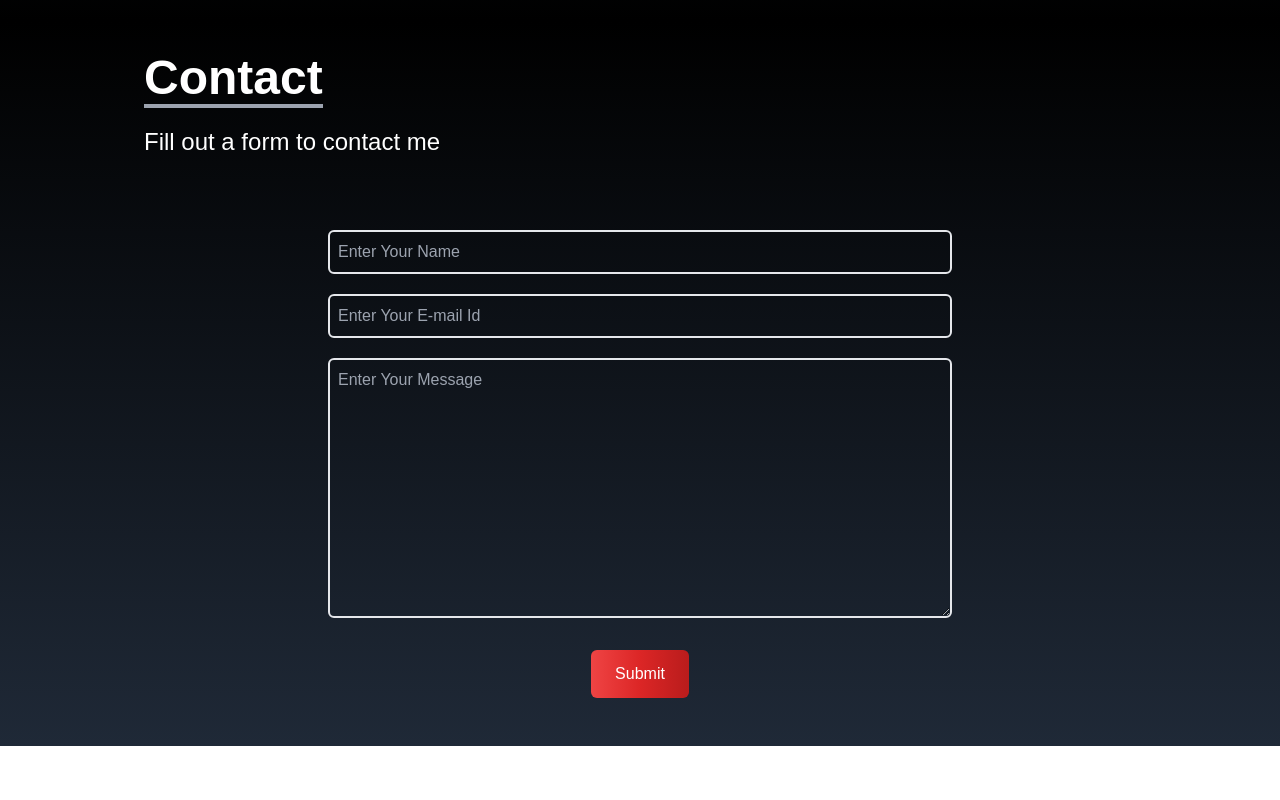
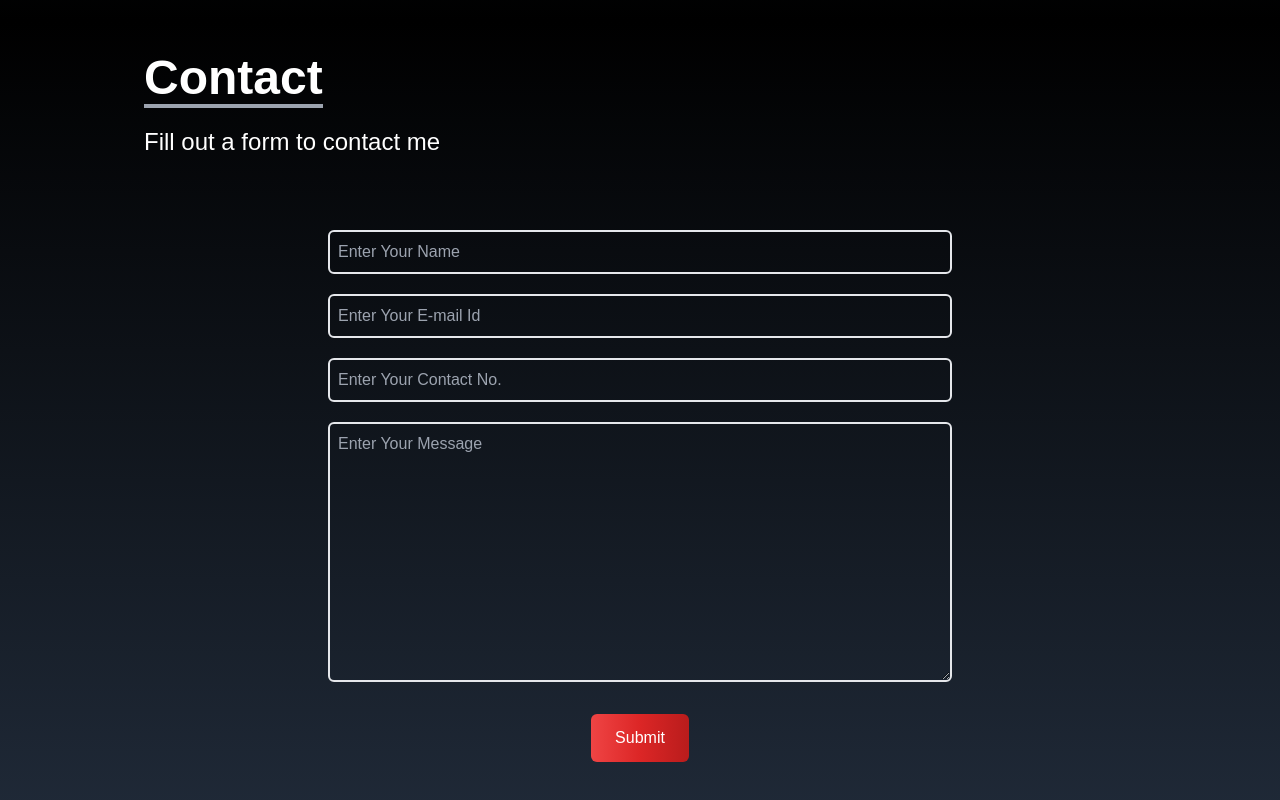
Before and after one commit to priyankRaiyani19/PersonalPortfolio, a React (Create React App) app: page / in a window 1280 px wide. Shown: the part 3178-3978 px from the top of the page. Before the commit the page ends 3924 px from the top, so only its background shows below. Built offline with nearby package versions, Linux system fonts and the light colour scheme; a web font is replaced by a local one.

Commit message:
Add fireBase to collact the details of form

```diff
--- a/package.json
+++ b/package.json
@@ -6,6 +6,8 @@
     "@testing-library/jest-dom": "^5.17.0",
     "@testing-library/react": "^13.4.0",
     "@testing-library/user-event": "^13.5.0",
+    "firebase": "^10.12.3",
+    "firestore": "^1.1.6",
     "nodemon": "^3.1.4",
     "react": "^18.3.1",
     "react-dom": "^18.3.1",
@@ -40,6 +42,5 @@
   },
   "devDependencies": {
     "tailwindcss": "^3.4.4"
-
   }
 }
--- a/src/App.js
+++ b/src/App.js
@@ -1,3 +1,4 @@
+// App.js
 import React from "react";
 import NavBar from "./components/NavBar";
 import Home from "./components/Home";
@@ -6,20 +7,18 @@ import About from "./components/About";
 import Portfolio from "./components/Portfolio";
 import Experience from "./components/Experience";
 import Contact from "./components/Contact";
-
+import { db } from "./components/fireBase";  // Ensure the correct path to firebase.js
 
 function App() {
     return (
         <div>
-            <NavBar/>
-            <Home/>
-            <About/>
-            <Portfolio/>
-            <Experience/>
-            <Contact/>
-            <SocialLinks/>
-
-
+            <NavBar />
+            <Home />
+            <About />
+            <Portfolio />
+            <Experience />
+            <Contact db={db} />
+            <SocialLinks />
         </div>
     );
 }
--- a/src/components/Contact.js
+++ b/src/components/Contact.js
@@ -1,53 +1,101 @@
-import React from 'react';
+import React, { useState } from 'react';
+import {  setDoc, doc} from "firebase/firestore";
 
-const Contact = () => {
+const Contact = ({ db }) => {
+    const [profile, setProfile] = useState({
+        nameField: "",
+        emailField: "",
+        messageField: "",
+        contactField:"",
+    });
+
+    const handleChange = (event) => {
+        const { id, value } = event.target;
+        setProfile((prevProfile) => ({
+            ...prevProfile,
+            [id]: value,
+        }));
+    };
+
+    const handleSubmit = async (e) => {
+        e.preventDefault();
+        const customId = profile.emailField; // Use email as the custom ID, you can generate any custom ID here
+        try {
+            await setDoc(doc(db, "FormDetails", customId), {
+                name: profile.nameField,
+                mail: profile.emailField,
+                message: profile.messageField,
+            });
+            alert("Form successfully submitted!");
+            // window.location.reload();
+            setProfile({
+                nameField: "",
+                emailField: "",
+                messageField: "",
+                contactField:"",
+            });
+        } catch (error) {
+            alert(error.message);
+        }
+    };
+
     return (
-        <div name="Contact" className="bg-gradient-to-b from-black to-gray-800
-         w-full text-white p-4 ">
-            <div className= " flex flex-col p-4 justify-center max-w-screen-lg mx-auto h-full">
+        <div name="Contact" className="bg-gradient-to-b from-black to-gray-800 w-full text-white p-4">
+            <div className="flex flex-col p-4 justify-center max-w-screen-lg mx-auto h-full">
                 <div className="pb-8">
-                    <p className="text-5xl font-bold inline border-b-4 border-gray-400 ">Contact</p>
+                    <p className="text-5xl font-bold inline border-b-4 border-gray-400">Contact</p>
                     <p className="py-6 text-2xl">Fill out a form to contact me</p>
                 </div>
             </div>
 
-            <div className="flex justify-center items-center " >
-                <form action="https://getform.io/f/byvpkola" method="POST" className="flex flex-col w-full md:w-1/2 ">
-
-                    <input type="text"
-                           name="name"
-                           required={true}
-                           placeholder="Enter Your Name"
-                           className="p-2 bg-transparent border-2 rounded-md text-white focus:outline-none "
+            <div className="flex justify-center items-center">
+                <form onSubmit={handleSubmit} className="flex flex-col w-full md:w-1/2">
+                    <input
+                        type="text"
+                        id="nameField"
+                        onChange={handleChange}
+                        value={profile.nameField}
+                        required
+                        placeholder="Enter Your Name"
+                        className="p-2 bg-transparent border-2 rounded-md text-white focus:outline-none"
                     />
-                    <input type="email"
-                           name="mail"
-                           required={true}
-                           placeholder="Enter Your E-mail Id"
-                           className="p-2 my-5 bg-transparent border-2 rounded-md text-white focus:outline-none "
+                    <input
+                        type="email"
+                        id="emailField"
+                        pattern="[a-z0-9._%+-]+@[a-z0-9.-]+\.[a-z]{2,4}$"
+                        minlength={10} maxlength={20}
+                        onChange={handleChange}
+                        value={profile.emailField}
+                        required
+                        placeholder="Enter Your E-mail Id"
+                        className="p-2 my-5 bg-transparent border-2 rounded-md text-white focus:outline-none"
                     />
-                    <textarea name="message"
-                              id=""
-                              required={true}
-                              rows={10}
-                              placeholder="Enter Your Message"
-                              className="p-2 bg-transparent border-2 rounded-md text-white focus:outline-none ">
-
-                    </textarea>
-                    <button type="submit"
-                            className="text-white px-6 py-3 my-8 mx-auto
-                            flex items-center hover:scale-105 duration-500
-                             rounded-md bg-gradient-to-r from-red-500 via-red-600 to-red-700">
+                    <input
+                         type="tel" maxLength={10}
+                        id="contactField"
+                        onChange={handleChange}
+                        value={profile.contactField}
+                        required
+                        placeholder="Enter Your Contact No."
+                        className="p-2 mb-5 bg-transparent border-2 rounded-md text-white focus:outline-none"
+                    />
+                    <textarea
+                        id="messageField"
+                        onChange={handleChange}
+                        value={profile.messageField}
+                        required
+                        rows={10}
+                        placeholder="Enter Your Message"
+                        className="p-2 bg-transparent border-2 rounded-md text-white focus:outline-none"
+                    />
+                    <button
+                        type="submit"
+                        className="text-white px-6 py-3 my-8 mx-auto flex items-center hover:scale-105 duration-500 rounded-md bg-gradient-to-r from-red-500 via-red-600 to-red-700"
+                    >
                         Submit
                     </button>
-
-
                 </form>
-
-
             </div>
-
-
         </div>
     );
 };
--- /dev/null
+++ b/src/components/fireBase.js
@@ -0,0 +1,18 @@
+import { initializeApp } from "firebase/app";
+import { getFirestore } from "firebase/firestore";  // Correct import for the full Firestore SDK
+
+const firebaseConfig = {
+    apiKey: "AIzaSyCWPb61EQPEn2cDU33EEQ8BUG1nfYFlYXo",
+    authDomain: "mypersonalportfolio19.firebaseapp.com",
+    databaseURL: "https://mypersonalportfolio19-default-rtdb.firebaseio.com",
+    projectId: "mypersonalportfolio19",
+    storageBucket: "mypersonalportfolio19.appspot.com",
+    messagingSenderId: "720394661668",
+    appId: "1:720394661668:web:9eceffac572fb48d42cdb1",
+    measurementId: "G-2NJ433L3CH"
+};
+
+const app = initializeApp(firebaseConfig);
+const db = getFirestore(app);
+
+export { db };
```
Also changed, not shown: 1 other file (tests, documents, lock files or other folders).
